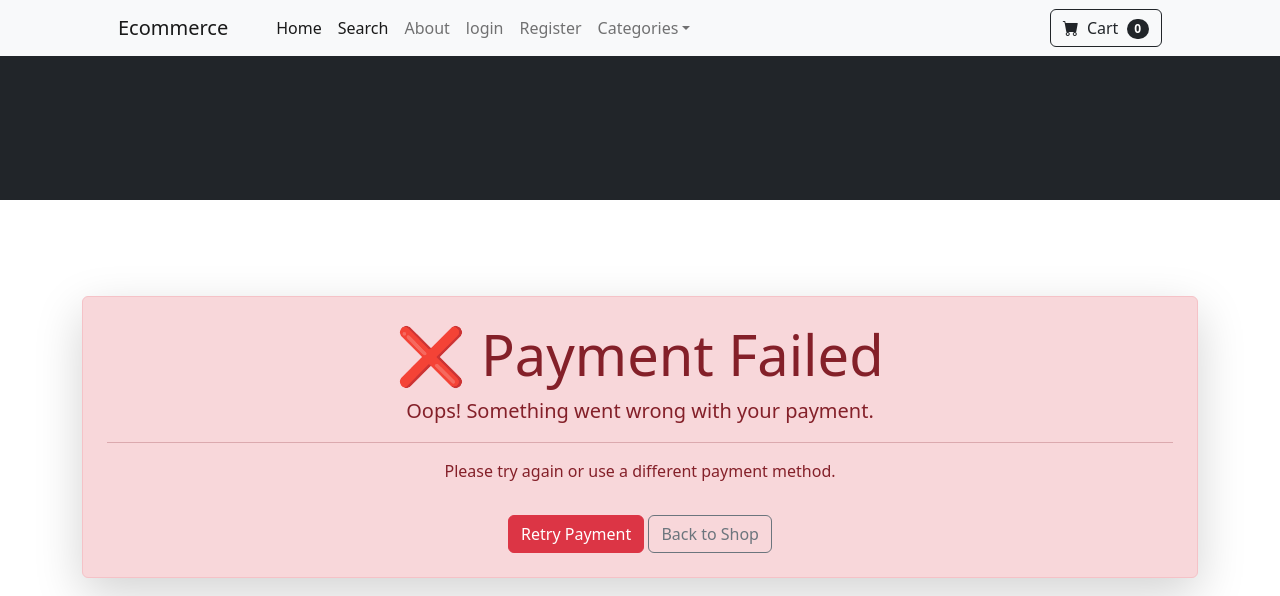
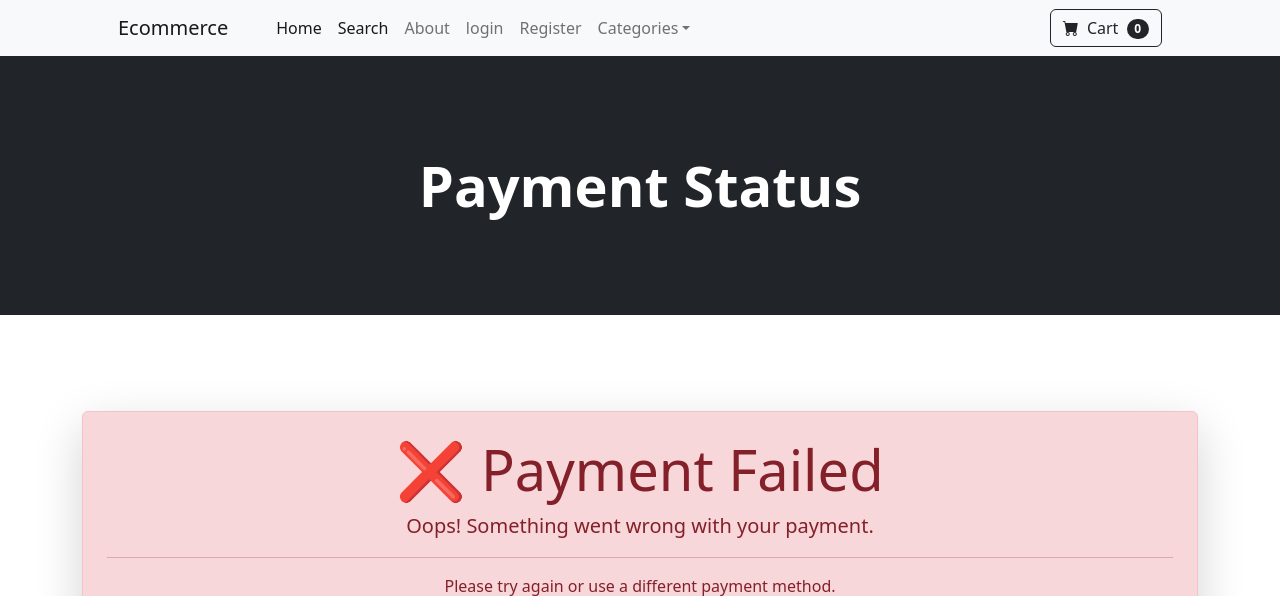
Before and after one commit to Ahmad-Zaf/E-Commerce-Website-with-Django, a Django app: page /payment/payment/payment_failed in a window 1280 px wide. Shown: the top 596 px of the page. Run offline with Django 5.2, Linux system fonts and the light colour scheme; some libraries are stand-ins or nearby versions.

Commit message:
Update payment_failed.html

```diff
--- a/payment/templates/payment/payment_failed.html
+++ b/payment/templates/payment/payment_failed.html
@@ -4,7 +4,7 @@
 <header class="bg-dark py-5">
             <div class="container px-4 px-lg-5 my-5">
                 <div class="text-center text-white">
-                    <h1 class="display-4 fw-bolder"></h1>
+                    <h1 class="display-4 fw-bolder">Payment Status</h1>
                     <p class="lead fw-normal text-white-50 mb-0">
                 </div>
             </div>
```
